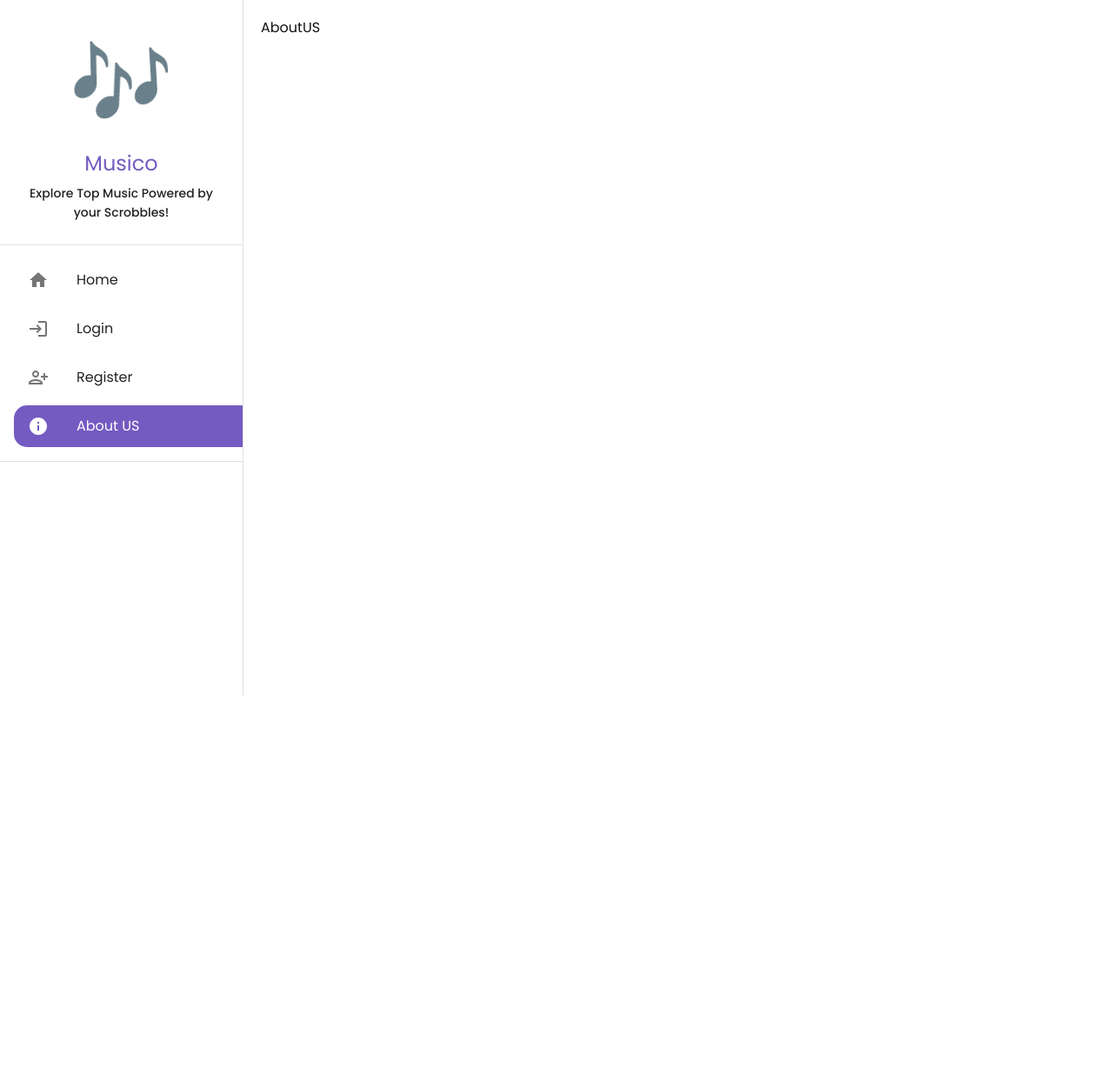
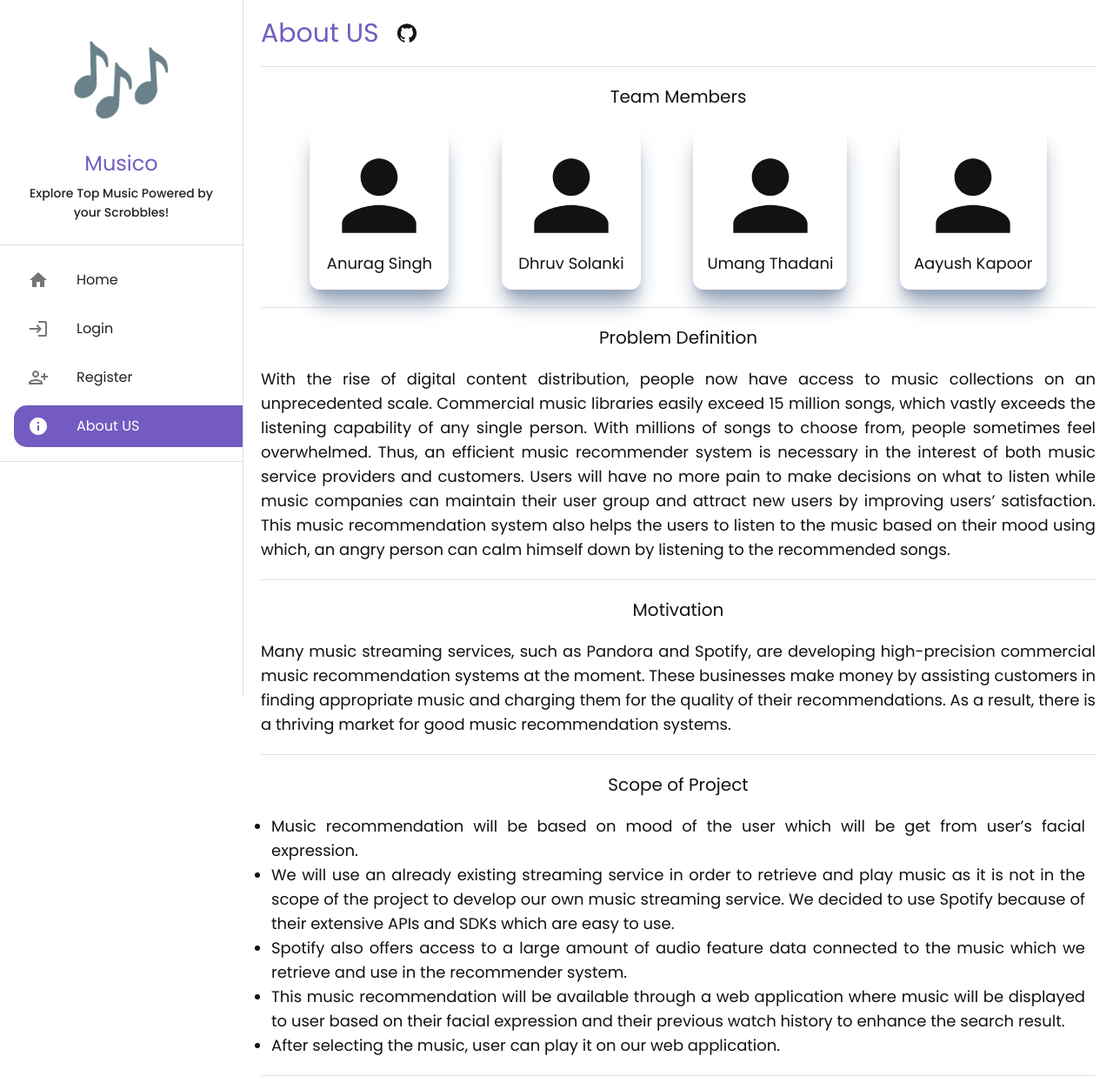
Before and after one commit to heyanurag/musico-frontend, a React (Vite) app: page /aboutus in a window 1280 px wide. Shown: the whole page at 87% size. Before the commit the page ends 800 px from the top, so only its background shows below. Built offline with nearby package versions, Linux system fonts and the light colour scheme; a web font is replaced by a local one.

Commit message:
Feature: About US Page added

```diff
--- a/src/AboutUS.jsx
+++ b/src/AboutUS.jsx
@@ -1,7 +1,103 @@
-import PersonIcon from '@mui/icons-material/Person';
+import PersonIcon from "@mui/icons-material/Person";
+import GitHubIcon from "@mui/icons-material/GitHub";
+import Divider from "@mui/material/Divider";
 
 export default function AboutUS() {
   return (
-    <div>AboutUS</div>
-  )
+    <div className="min-h-full">
+      <div className="flex items-center gap-5 mb-3">
+        <div className="text-3xl text-[#735bc1]">About US</div>
+        <a target="_blank" href="https://github.com/MusicoKJSCE">
+          <GitHubIcon className="text-2xl" />
+        </a>
+      </div>
+      <Divider className="my-5" />
+
+      <div>
+        <div className="text-center text-xl mb-5">Team Members</div>
+        <div className="flex flex-wrap justify-evenly gap-y-4 gap-x-1">
+          <div className="flex flex-col items-center py-4 px-2 sm:px-4 rounded-xl bg-white shadow-xl shadow-slate-400">
+            <PersonIcon className="text-9xl" />
+            <div className="text-lg">Anurag Singh</div>
+          </div>
+          <div className="flex flex-col items-center py-4 px-2 sm:p-4 rounded-xl bg-white shadow-xl shadow-slate-400">
+            <PersonIcon className="text-9xl" />
+            <div className="text-lg">Dhruv Solanki</div>
+          </div>
+          <div className="flex flex-col items-center py-4 px-2 sm:p-4 rounded-xl bg-white shadow-xl shadow-slate-400">
+            <PersonIcon className="text-9xl" />
+            <div className="text-lg">Umang Thadani</div>
+          </div>
+          <div className="flex flex-col items-center py-4 px-2 sm:p-4 rounded-xl bg-white shadow-xl shadow-slate-400">
+            <PersonIcon className="text-9xl" />
+            <div className="text-lg">Aayush Kapoor</div>
+          </div>
+        </div>
+        <Divider className="my-5" />
+      </div>
+
+      <div>
+        <div className="text-center text-xl mb-5">Problem Definition</div>
+        <div className="text-justify text-lg">
+          With the rise of digital content distribution, people now have access
+          to music collections on an unprecedented scale. Commercial music
+          libraries easily exceed 15 million songs, which vastly exceeds the
+          listening capability of any single person. With millions of songs to
+          choose from, people sometimes feel overwhelmed. Thus, an efficient
+          music recommender system is necessary in the interest of both music
+          service providers and customers. Users will have no more pain to make
+          decisions on what to listen while music companies can maintain their
+          user group and attract new users by improving users’ satisfaction.
+          This music recommendation system also helps the users to listen to the
+          music based on their mood using which, an angry person can calm
+          himself down by listening to the recommended songs.
+        </div>
+        <Divider className="my-5" />
+      </div>
+
+      <div>
+        <div className="text-center text-xl mb-5">Motivation</div>
+        <div className="text-justify text-lg">
+          Many music streaming services, such as Pandora and Spotify, are
+          developing high-precision commercial music recommendation systems at
+          the moment. These businesses make money by assisting customers in
+          finding appropriate music and charging them for the quality of their
+          recommendations. As a result, there is a thriving market for good
+          music recommendation systems.
+        </div>
+        <Divider className="my-5" />
+      </div>
+
+      <div>
+        <div className="text-center text-xl mb-5">Scope of Project</div>
+        <ul className="text-justify text-lg list-disc mx-3">
+          <li>
+            Music recommendation will be based on mood of the user which will be
+            get from user’s facial expression.
+          </li>
+          <li>
+            We will use an already existing streaming service in order to
+            retrieve and play music as it is not in the scope of the project to
+            develop our own music streaming service. We decided to use Spotify
+            because of their extensive APIs and SDKs which are easy to use.
+          </li>
+          <li>
+            Spotify also offers access to a large amount of audio feature data
+            connected to the music which we retrieve and use in the recommender
+            system.
+          </li>
+          <li>
+            This music recommendation will be available through a web
+            application where music will be displayed to user based on their
+            facial expression and their previous watch history to enhance the
+            search result.
+          </li>
+          <li>
+            After selecting the music, user can play it on our web application.
+          </li>
+        </ul>
+        <Divider className="my-5" />
+      </div>
+    </div>
+  );
 }
```
